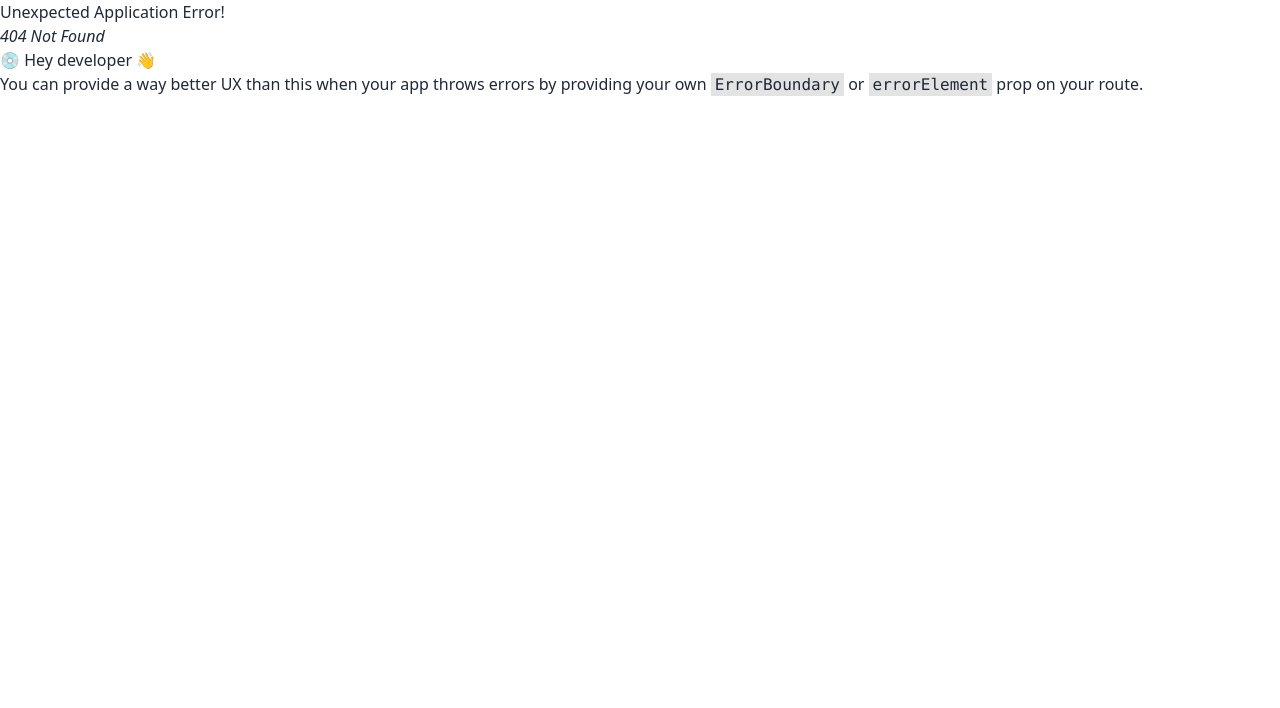
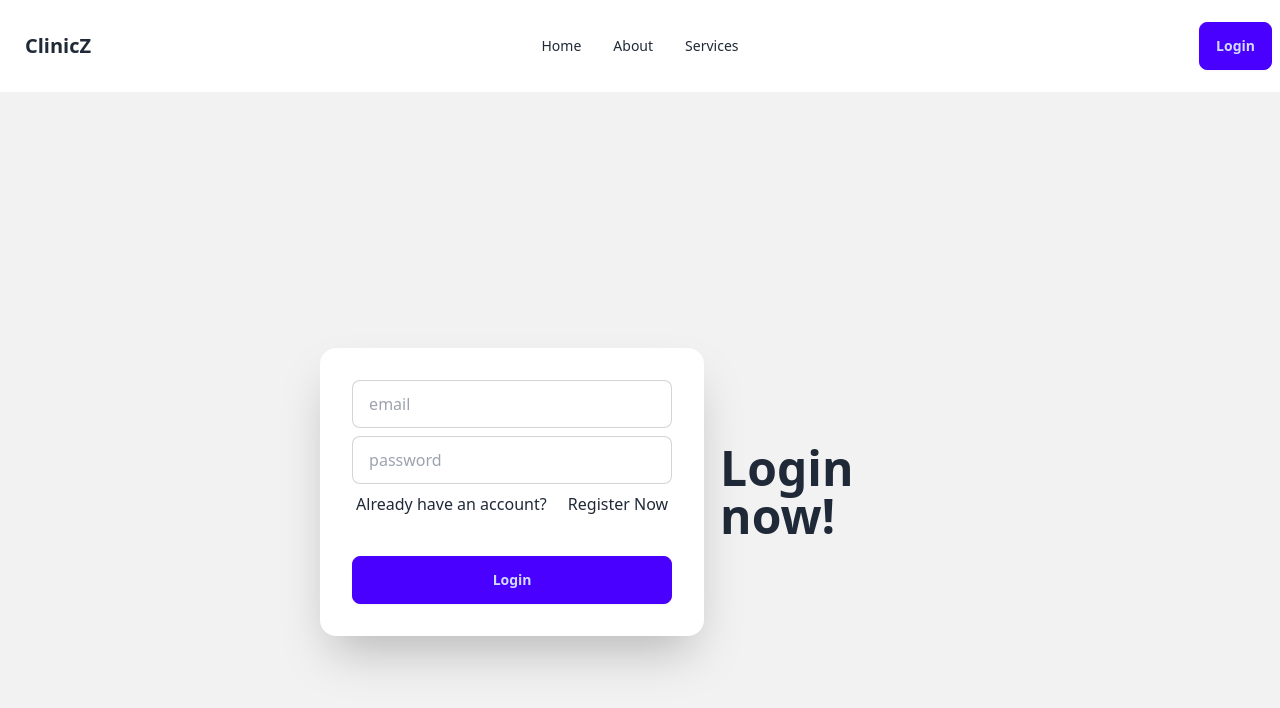
Before and after one commit to kawsaruddin450/clinic-z-client, a React (Vite) app: page /login in a window 1280 px wide. Before the commit this address had no page. Shown: the top 708 px of the page. Built offline with nearby package versions, Linux system fonts and the light colour scheme.

Commit message:
add login page

```diff
--- a/src/Shared/NavBar/NavBar.jsx
+++ b/src/Shared/NavBar/NavBar.jsx
@@ -40,7 +40,7 @@
                 </ul>
             </div>
             <div className="navbar-end">
-                <a className="btn btn-primary">Login</a>
+                <Link to='/login' className="btn btn-primary">Login</Link>
             </div>
         </div>
     );
--- /dev/null
+++ b/src/pages/Login/Login.jsx
@@ -0,0 +1,40 @@
+import { Link } from "react-router-dom";
+
+
+const Login = () => {
+    const handleLogin = event => {
+        event.preventDefault();
+        const form = event.target;
+
+        const email = form.email.value;
+        const password = form.password.value;
+        console.log(email, password);
+    }
+    return (
+        <div className="hero bg-base-200 min-h-screen">
+            <div className="hero-content flex-col lg:flex-row-reverse">
+                <div className="text-center lg:text-left">
+                    <h1 className="text-5xl font-bold">Login now!</h1>
+                </div>
+                <div className="card bg-base-100 w-full max-w-sm shrink-0 shadow-2xl">
+                    <form onSubmit={handleLogin} className="card-body">
+                        <div className="form-control">
+                            <input type="email" name="email" placeholder="email" className="input input-bordered" required />
+                        </div>
+                        <div className="form-control">
+                            <input type="password" name="password" placeholder="password" className="input input-bordered" required />
+                            <label className="label">
+                                Already have an account? <Link className="link link-hover">Register Now</Link>
+                            </label>
+                        </div>
+                        <div className="form-control mt-6">
+                            <input type='submit' className="btn btn-primary" value='Login' />
+                        </div>
+                    </form>
+                </div>
+            </div>
+        </div>
+    );
+};
+
+export default Login;
--- a/src/routes/routes.jsx
+++ b/src/routes/routes.jsx
@@ -5,6 +5,7 @@
   } from "react-router-dom";
 import Main from '../layouts/Main';
 import Home from '../pages/Home/Home/Home';
+import Login from "../pages/Login/Login";
 
 
 
@@ -16,6 +17,10 @@
         {
             path: '/',
             element: <Home></Home>
+        },
+        {
+            path: '/login',
+            element: <Login></Login>
         }
       ]
     },
```
